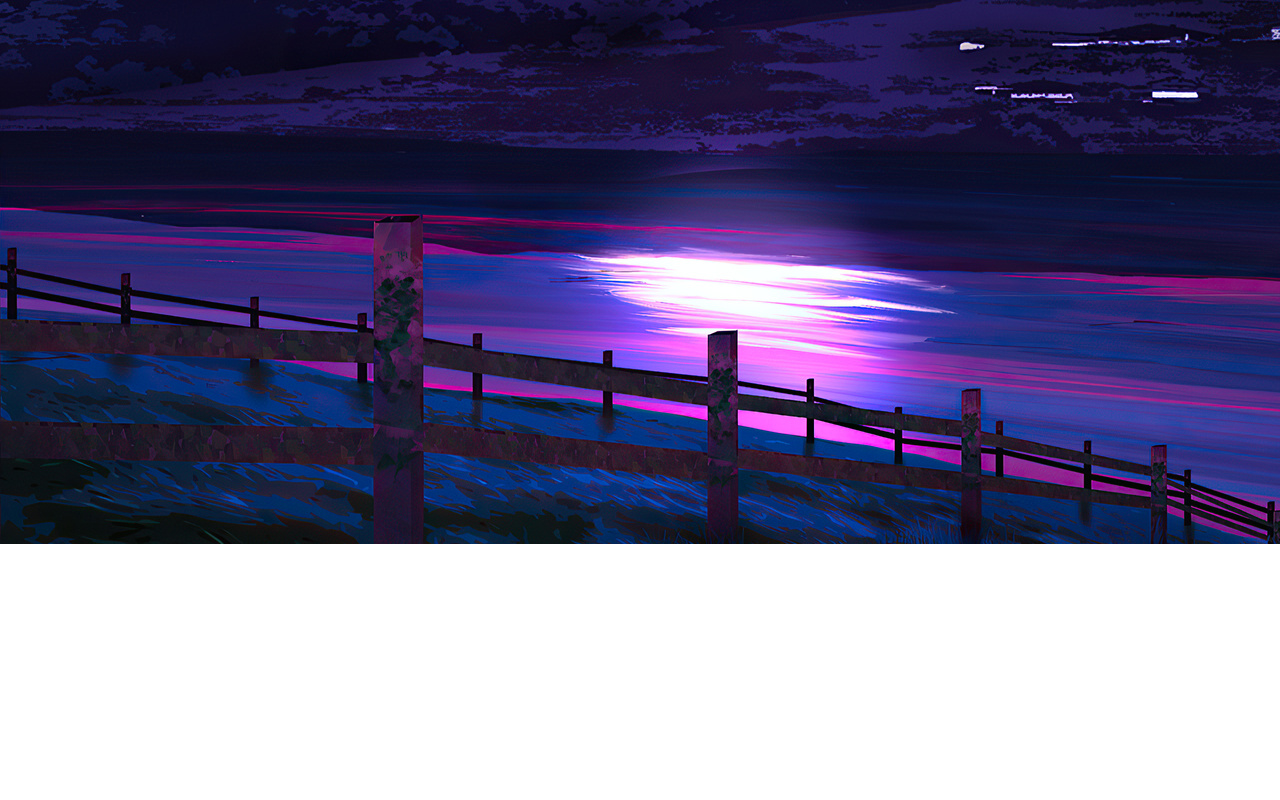
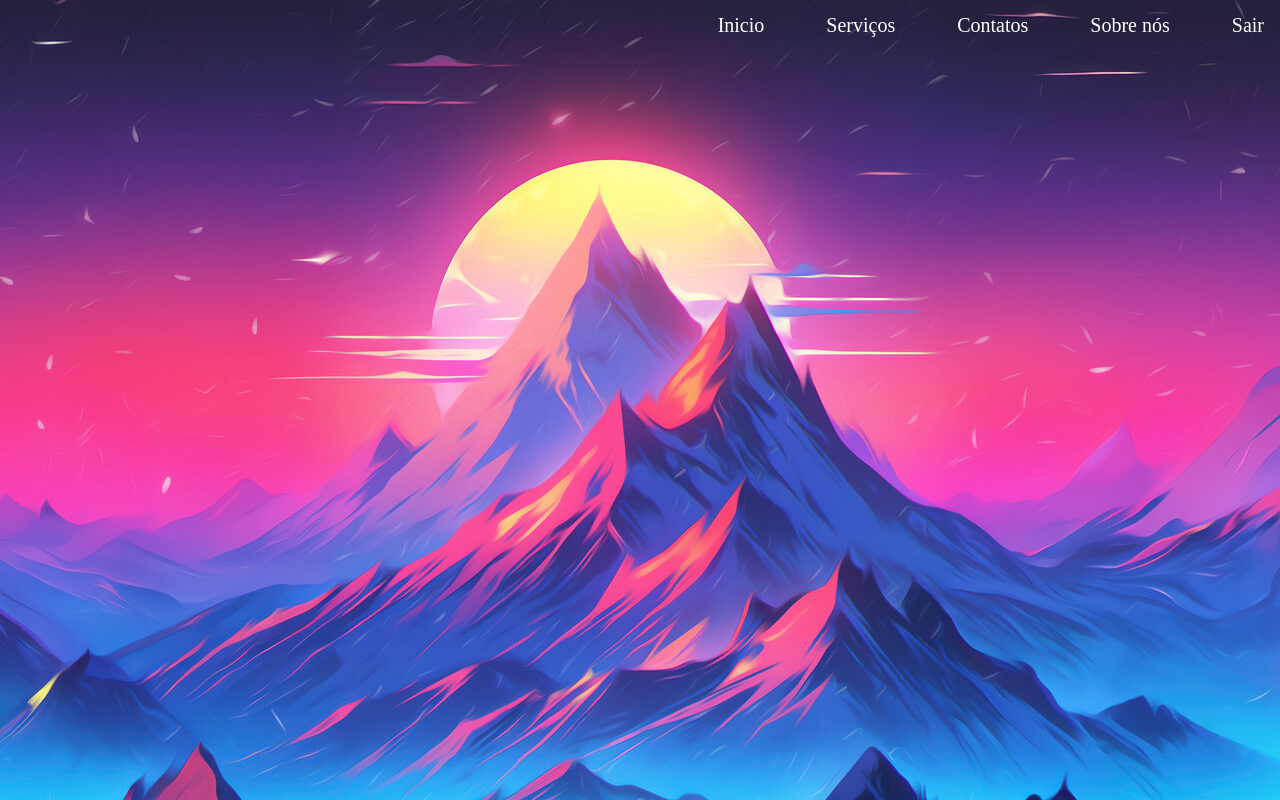
Before and after one commit to Yohan160/Yohan_projeto, a plain HTML site: page yohan_projeto/index.html in a window 1280 px wide. Drawn offline with Linux system fonts and the light colour scheme.

Commit message:
Add files via upload

```diff
--- a/yohan_projeto/index.css
+++ b/yohan_projeto/index.css
@@ -1,5 +1,51 @@
 * {
-    background-image: url("img/minimal-landscape-sunrise-4k-jy-1920x1080.jpg");
+    background-image: url("img/kkk.jpg");
+    background-repeat: no-repeat;
+    background-attachment: fixed;
     background-position: center;
-    background-repeat: no-repeat;
+     padding: 0;
+ margin: 0;
+ box-sizing: border-box;
 }
+
+nav{
+    width: 100%;
+    display: flex;
+    align-items: center;
+    gap: 30px;
+    height: 50px;
+    justify-content: end;
+}
+
+a{
+    position: relative;
+    cursor: pointer;
+    color: white;
+    font-size: 20px;
+    padding: 0.5rem 1rem;
+    transition: color 0.25s;
+}
+
+a::after{
+    position: absolute;
+    content: "";
+    inset: 0;
+    background: white;
+    scale: 1 0;
+    z-index: -1;
+    transition: 0.45s;
+    border-radius: 10px;
+}
+
+a:hover{
+    color: black;
+}
+
+a:hover::after{
+    scale: 1 1;
+}
+
+header{
+    background-color: #00000083;
+    padding: 20px;
+}
--- a/yohan_projeto/index.html
+++ b/yohan_projeto/index.html
@@ -7,6 +7,12 @@
     <link rel="stylesheet" href="index.css">
 </head>
 <body>
-
+    <nav>
+        <a>Inicio</a>
+        <a>Serviços</a>
+        <a>Contatos</a>
+        <a>Sobre nós</a>
+        <a>Sair</a>
+    </nav>
 </body>
 </html>
```
Also changed, not shown: yohan_projeto/img/kkk.jpg (added).
